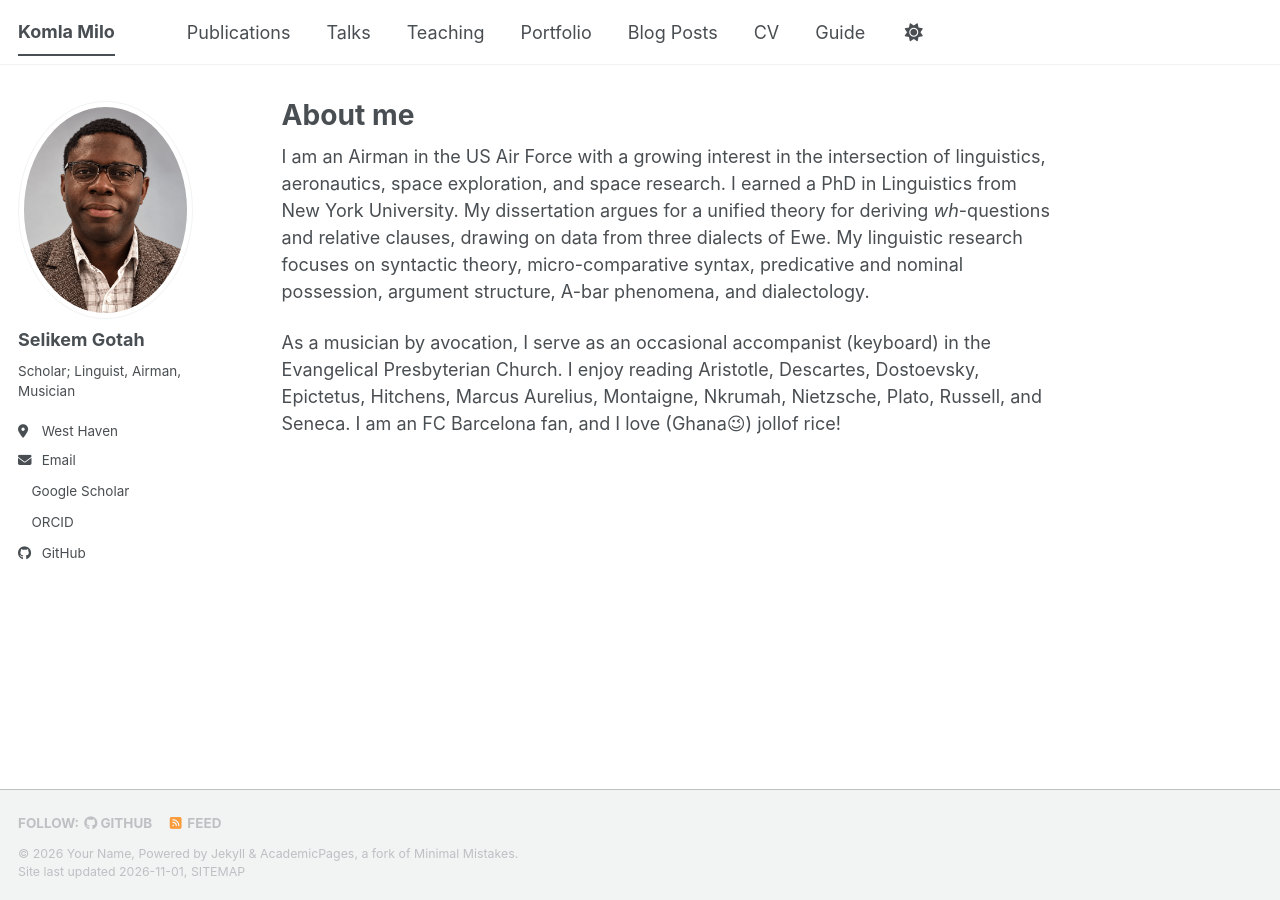
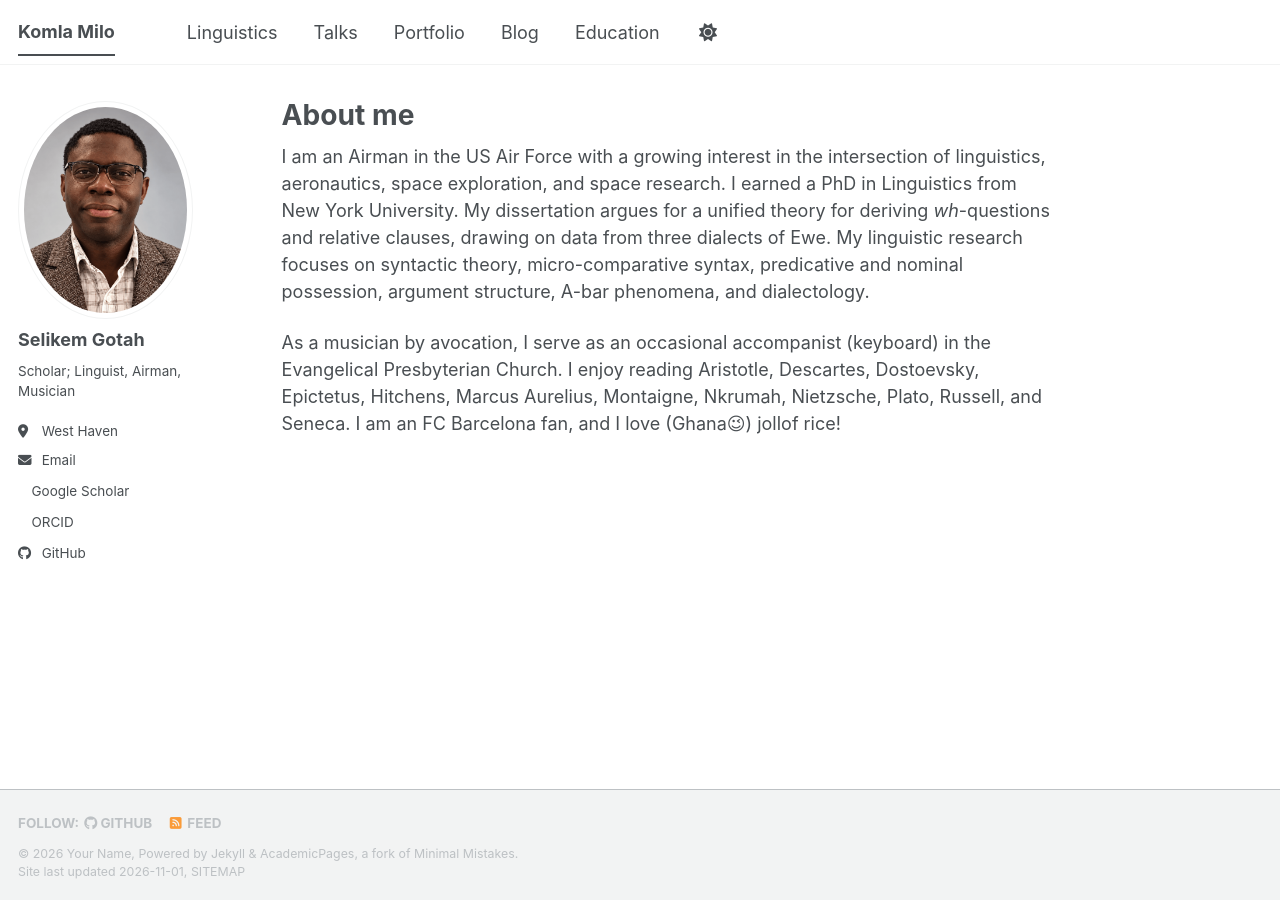
Before and after one commit to komlamilo/komlamilo.github.io, a Jekyll site: the page built from _pages/about.md, in a window 1280 px wide. Built offline with Jekyll 4.4.1, drawn with Linux system fonts in a browser that asks for light colours; a script bundle is joined from its source files by our own code; a style sheet for code colours, icons or effects is not loaded.

Commit message:
Revise navigation titles and remove unused entries
Updated navigation titles and URLs for clarity.

```diff
--- a/_data/navigation.yml
+++ b/_data/navigation.yml
@@ -8,23 +8,17 @@
 #      Markdown formatted page while the second is generated using JSON.
 
 main:
-  - title: "Publications"
+  - title: "Linguistics"
     url: /publications/
 
   - title: "Talks"
     url: /talks/
 
-  - title: "Teaching"
-    url: /teaching/
-
   - title: "Portfolio"
     url: /portfolio/
 
-  - title: "Blog Posts"
+  - title: "Blog"
     url: /year-archive/
 
-  - title: "CV"
-    url: /cv/
-
-  - title: "Guide"
-    url: /markdown/
+  - title: "Education"
+    url: /education/
```
